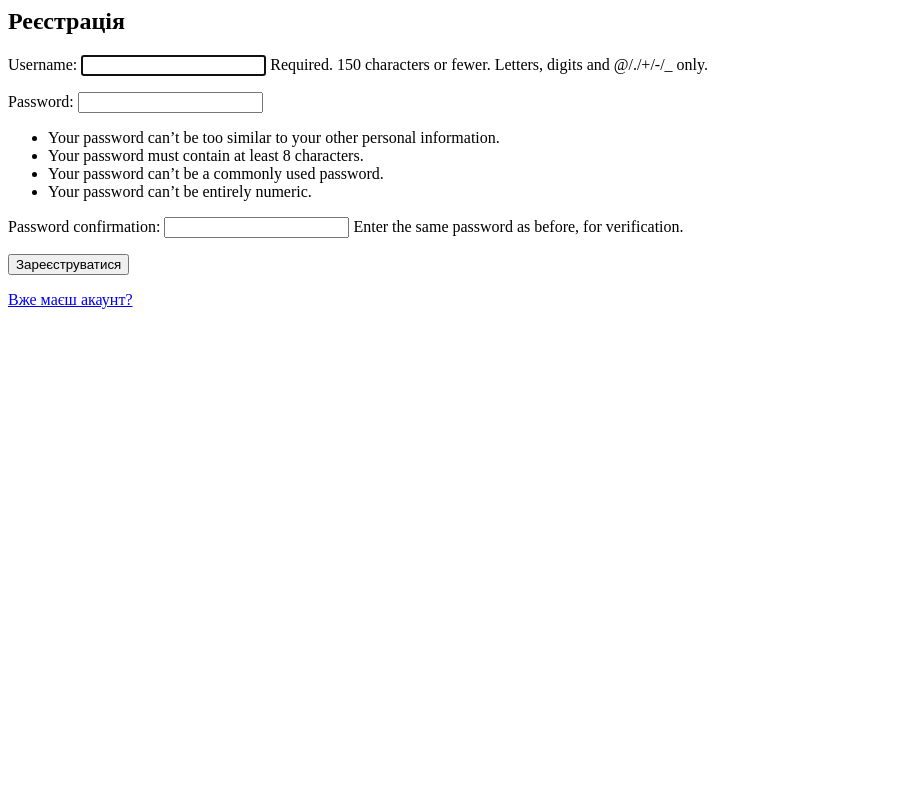
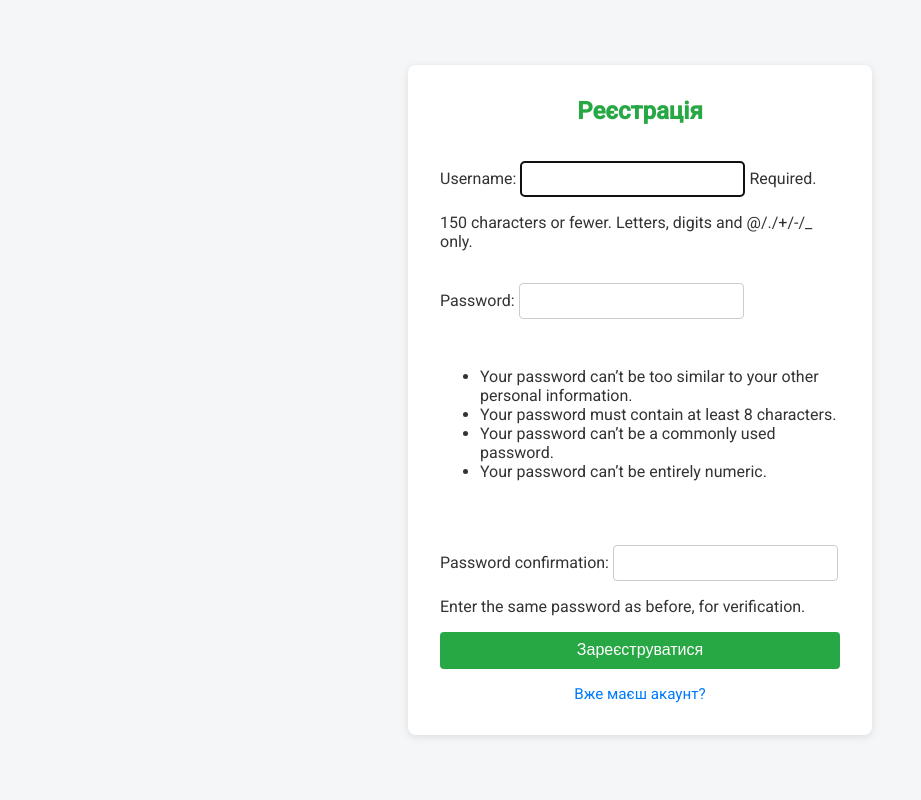
Before and after one commit to Andrii25red/booking_system, a Django app: page /accounts/register/ in a window 1280 px wide. Shown: the whole page, without its empty margins (0-921 px from the left). Run offline with Django 5.2, Linux system fonts and the light colour scheme.

Commit message:
EDIT: login.html, register.html: added css styles

```diff
--- a/booking_system/accounts/templates/accounts/register.html
+++ b/booking_system/accounts/templates/accounts/register.html
@@ -1,7 +1,81 @@
-<h2>Реєстрація</h2>
-<form method="post">
-    {% csrf_token %}
-    {{ form.as_p }}
-    <button type="submit">Зареєструватися</button>
-</form>
-<a href="{% url 'login' %}">Вже маєш акаунт?</a>
+<!DOCTYPE html>
+<html lang="uk">
+<head>
+  <meta charset="UTF-8">
+  <meta name="viewport" content="width=device-width, initial-scale=1">
+  <title>Реєстрація — Система Бронювання</title>
+  <link href="https://fonts.googleapis.com/css?family=Roboto:400,500&display=swap" rel="stylesheet">
+  <style>
+    body {
+      margin: 0;
+      padding: 0;
+      font-family: 'Roboto', sans-serif;
+      background-color: #f4f6f8;
+      color: #333;
+      display: flex;
+      align-items: center;
+      justify-content: center;
+      height: 100vh;
+    }
+    .auth-container {
+      width: 90%;
+      max-width: 400px;
+      background: #fff;
+      padding: 2rem;
+      border-radius: 8px;
+      box-shadow: 0 2px 8px rgba(0,0,0,0.1);
+    }
+    .auth-container h2 {
+      margin-top: 0;
+      font-size: 1.5rem;
+      color: #28a745;
+      text-align: center;
+    }
+    form {
+      display: flex;
+      flex-direction: column;
+    }
+    form p {
+      margin-bottom: 1rem;
+    }
+    form input {
+      padding: 0.5rem;
+      font-size: 1rem;
+      border: 1px solid #ccc;
+      border-radius: 4px;
+      margin-bottom: 1rem;
+    }
+    .btn {
+      padding: 0.6rem 1.2rem;
+      font-size: 1rem;
+      font-weight: 500;
+      border: none;
+      border-radius: 4px;
+      cursor: pointer;
+    }
+    .btn-primary {
+      background-color: #28a745;
+      color: #fff;
+      margin-bottom: 1rem;
+    }
+    .link {
+      display: block;
+      text-align: center;
+      color: #007bff;
+      text-decoration: none;
+      font-size: 0.95rem;
+    }
+  </style>
+</head>
+<body>
+  <div class="auth-container">
+    <h2>Реєстрація</h2>
+    <form method="post">
+      {% csrf_token %}
+      {{ form.as_p }}
+      <button type="submit" class="btn btn-primary">Зареєструватися</button>
+    </form>
+    <a href="{% url 'login' %}" class="link">Вже маєш акаунт?</a>
+  </div>
+</body>
+</html>
```
Also changed, not shown: booking_system/accounts/templates/accounts/login.html (+81 -7 lines).
